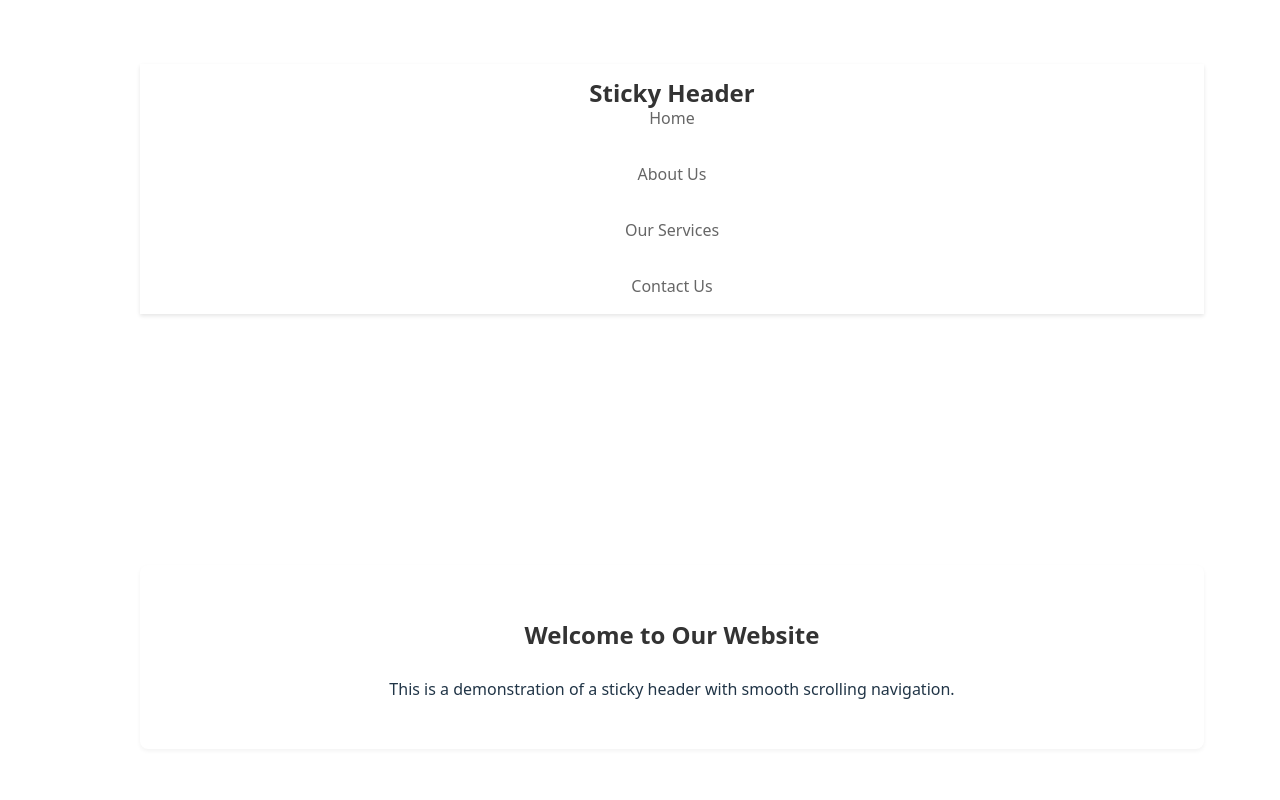
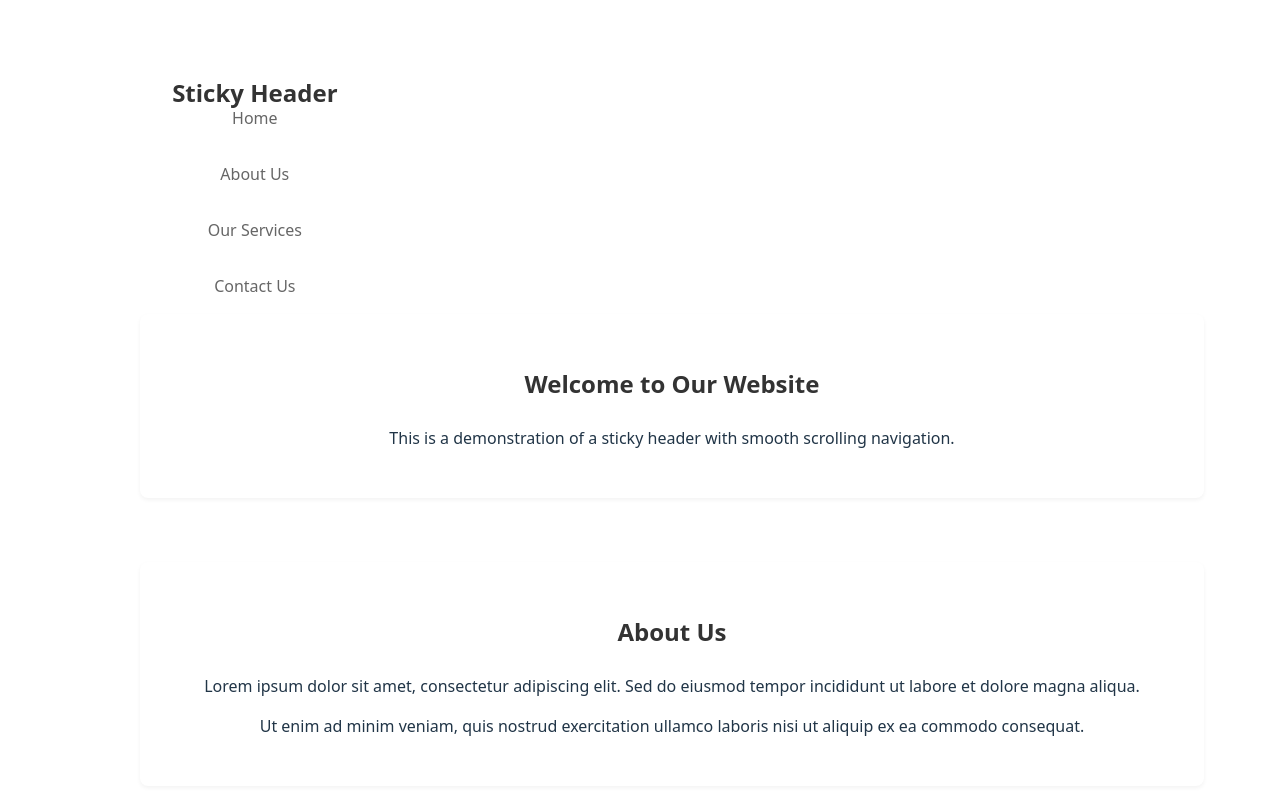
Before and after one commit to bezalel6/sticky-animate, a React (Vite) app: page / in a window 1280 px wide. Shown: the top 800 px of the page. Built offline with nearby package versions, Linux system fonts and the light colour scheme.

Commit message:
sticky position and scroll detection

```diff
--- a/src/components/Header.css
+++ b/src/components/Header.css
@@ -1,7 +1,8 @@
 .header {
   position: sticky;
+
   top: 0;
-  /* background-color: #ffffff; */
+  background-color: #ffffff;
   box-shadow: 0 2px 4px rgba(0, 0, 0, 0.1);
   z-index: 1000;
   width: 100%;
--- a/src/components/Header.tsx
+++ b/src/components/Header.tsx
@@ -74,7 +74,7 @@ function animateElement(container: FakeDomTarget, targetId: string) {
 }
 
 const Header: React.FC = () => {
-  const containerRef = useRef<HTMLUListElement>(null);
+  const containerRef = useRef<HTMLUListElement | HTMLDivElement>(null);
   const { scrollY } = useScroll();
   const [sectionPositions, setSectionPositions] = useState<{
     [key: string]: number;
@@ -125,7 +125,7 @@ const Header: React.FC = () => {
             );
             current.setAttribute("lastTriggerForDir", currentDir);
             current.setAttribute("hasExitedOffset", "false");
-            animateElement(containerRef, id);
+            animateElement(containerRef.current?.querySelector("ul"), id);
           }
         } else {
           // Mark that we've exited the offset zone
@@ -138,7 +138,12 @@ const Header: React.FC = () => {
   }, [scrollY, sectionPositions]);
   return (
     <>
-      <Skeleton></Skeleton>
+      <Skeleton
+        headerContent={{ style: { position: "absolute", top: 0, left: 0 } }}
+        header={{
+          ref: containerRef as Ref<HTMLDivElement> | undefined,
+        }}
+      ></Skeleton>
       <Skeleton
         header={{ style: { display: "block", visibility: "hidden" } }}
       ></Skeleton>
@@ -172,26 +177,14 @@ const Skeleton = ({
   navList,
   items,
 }: Partial<SkeletonProps>) => {
-  const mergedHeader = mergeProps({ className: "header" }, header || {});
-  const mergedHeaderContent = mergeProps(
-    { className: "header-content" },
-    headerContent || {}
-  );
-  const mergedNav = mergeProps(nav || {});
-  const mergedNavList = mergeProps(
-    { style: { position: "relative" } },
-    navList || {}
-  );
-  const mergedItems = mergeProps({ className: "item" }, items || {});
-
   return (
-    <header {...mergedHeader}>
-      <div {...mergedHeaderContent}>
+    <header className="header" {...header}>
+      <div className="header-content" {...headerContent}>
         <h1>Sticky Header</h1>
-        <nav {...mergedNav}>
-          <ul {...(mergedNavList as React.HTMLAttributes<HTMLUListElement>)}>
+        <nav {...nav}>
+          <ul style={{ position: "relative" }} {...navList}>
             {ITEMS.map((item) => (
-              <li {...mergedItems} id={item.id} key={item.id}>
+              <li className="item" {...items} id={item.id} key={item.id}>
                 <a href={`#${item.id}`}>{item.label}</a>
               </li>
             ))}
--- a/src/make-fake-dom.tsx
+++ b/src/make-fake-dom.tsx
@@ -1,6 +1,10 @@
 import { RefObject } from "react";
 type Selector = string;
-export type FakeDomTarget = Selector | Element | RefObject<Element | null>;
+export type FakeDomTarget =
+  | Selector
+  | Element
+  | RefObject<Element | null>
+  | null;
 export function normalizeTarget(target: FakeDomTarget, prefix: string = "") {
   // Get the target element
   let targetElement: Element | null = null;
@@ -28,21 +32,19 @@ export function makeFakeDom<T>(
   if (!target) return null;
   // Clone the element and its children
   const clone = target.cloneNode(true) as HTMLElement;
-
   // Create a hidden container
   const container = document.createElement("div");
-  Object.assign(clone.style, {
+  Object.assign(container.style, {
     // position: "fixed",
     // left: "-9999px",
     // visibility: "hidden",
   });
 
   // Append elements to DOM
-  target.parentNode!.insertBefore(clone, target);
-
+  target.parentNode!.insertBefore(container, target);
+  container.appendChild(clone);
   // Apply temporary styles
   Object.assign(clone.style, styles);
-
   // Calculate the result
   const computedValue = callback(clone);
 
```
